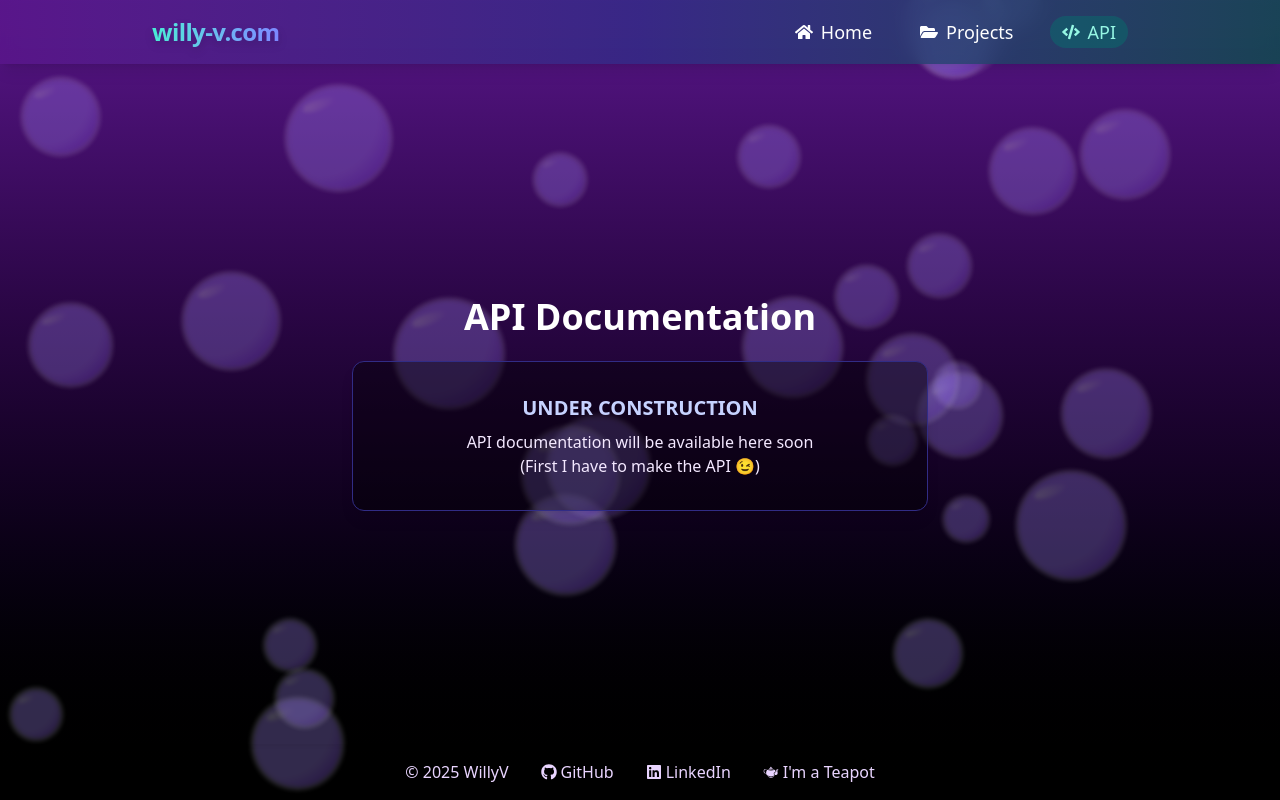
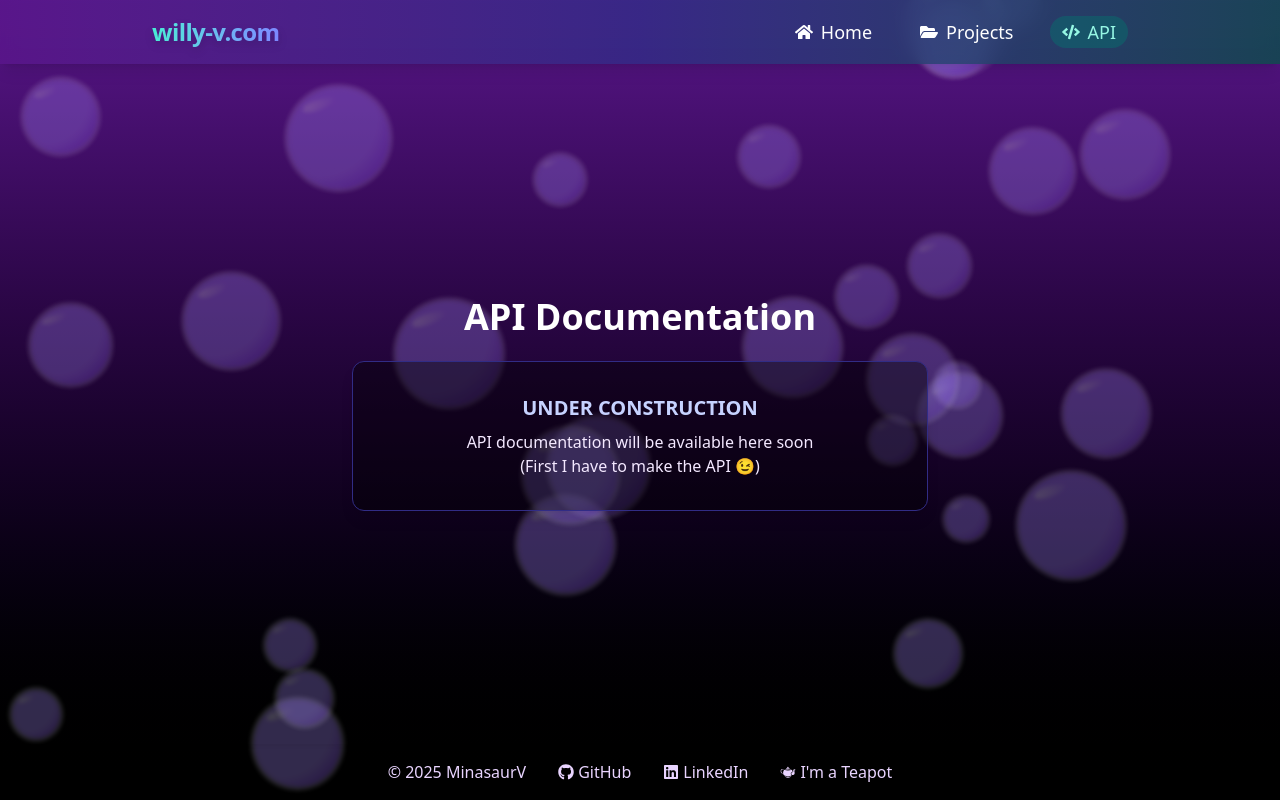
Before and after one commit to ItsMeWillyV/personal-website, a React (Vite) app: page /api-docs in a window 1280 px wide. Built offline with nearby package versions, Linux system fonts and the light colour scheme.

Commit message:
Update footer

```diff
--- a/src/components/Footer.jsx
+++ b/src/components/Footer.jsx
@@ -6,7 +6,7 @@ export default function Footer() {
   return (
     <footer className="mt-auto w-full text-center py-4 bg-transparent text-purple-200 font-medium shadow-inner z-10 relative">
       <div className="flex flex-col md:flex-row items-center justify-center gap-3 md:gap-8">
-        <span>&copy; {new Date().getFullYear()} WillyV</span>
+        <span>&copy; {new Date().getFullYear()} MinasaurV</span>
         <a href="https://github.com/itsmewillyv" target="_blank" rel="noopener noreferrer" className="flex items-center gap-1 hover:text-teal-300 transition-colors duration-200">
           <FaGithub className="w-4 h-4" />
           GitHub
```
